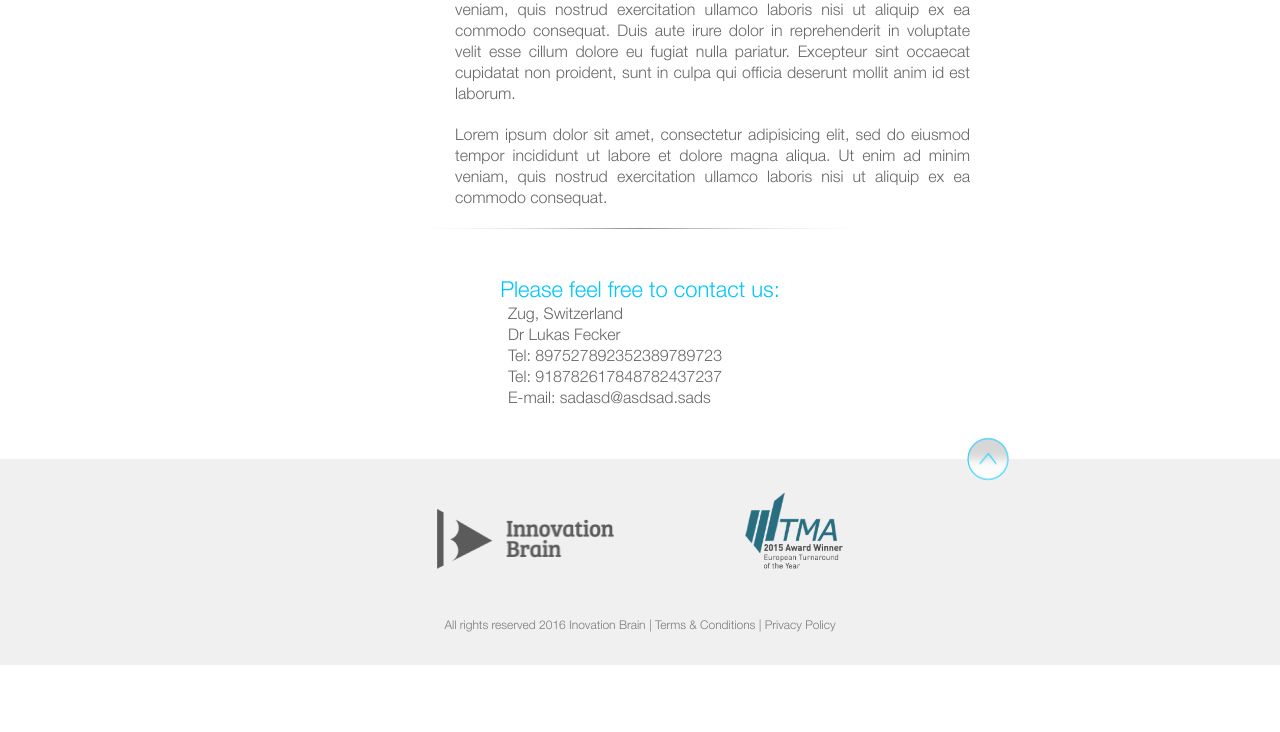
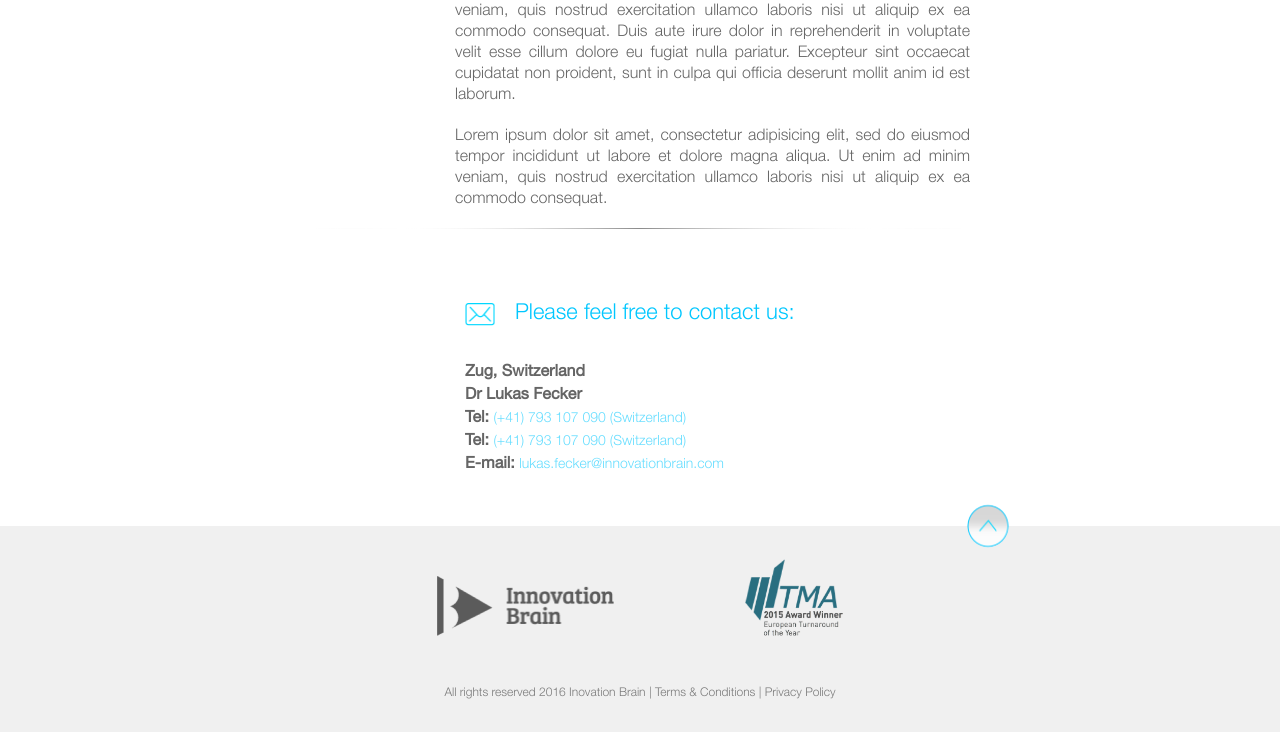
Before and after one commit to markomitranic/innovationBrain, a PHP site: page /production/aboutus.html in a window 1280 px wide, after a click on "People". Shown: the part 460-1192 px from the top of the page. Before the commit the page ends 1125 px from the top, so only its background shows below. Run offline with PHP 8.4, Linux system fonts and the light colour scheme; style sheets or scripts are compiled from the project's sources.

Commit message:
contact done

```diff
--- a/assets/less/icons.less
+++ b/assets/less/icons.less
@@ -1,3 +1,10 @@
+span.icon {
+	display: inline-block;
+    vertical-align: text-bottom;
+    margin-right: 13px;
+    margin-bottom: -2px;
+}
+
 .icon {
 	width: 56px;
 	height: 56px;
--- a/assets/less/sections.less
+++ b/assets/less/sections.less
@@ -88,22 +88,31 @@
 			}
 		}
 		.contact-group {
-			font-weight: 500;
-			color: #4A4A4A;
-			line-height: 22px;
-			display: block;
+			font-style: normal;
+			width: 350px;
+			margin: 0 auto;
+			text-align: left;
+
+			header {
+			    margin-bottom: 35px;
+			    .icon {
+			    	background-position: -242px -37px;
+			    	margin-right: 20px;
+			    }
+			}
 
 			p {
-				margin: 0;
-				margin-left: 30%;
-				text-align: left;
-			}
+				font-weight: 700;
+			    font-family: HelveticaNeue;
+			    font-size: 16px;
+			    margin: 0 0 2px 0;
 
-			header {
-				h3 {
-					padding: 0;
-					margin: 0;
-				}
+			    span a {
+			    	color: #00C7FF;
+		    	    font-weight: 100;
+				    font-size: 14px;
+				    font-family: HelveticaNeue-Light;
+			    }
 			}
 		}
 
--- a/production/aboutus.html
+++ b/production/aboutus.html
@@ -137,16 +137,34 @@
 
 			<img src="img/au-line.png" class="content-spacer-line" alt="spacer">
 
-			<section class="block contact-group">
+			<address class="block contact-group" itemscope itemtype="http://schema.org/Person">
 				<header>
 					<h3><span class="icon icon-mail"></span>Please feel free to contact us:</h3>
 				</header>
-				<p>Zug, Switzerland</p>
-				<p>Dr Lukas Fecker</p>
-				<p>Tel: 897527892352389789723</p>
-				<p>Tel: 918782617848782437237</p>
-				<p>E-mail: sadasd@asdsad.sads</p>
-			</section>
+				<p itemprop="workLocation">Zug, Switzerland</p>
+				<p itemprop="name">Dr Lukas Fecker</p>
+				<p>Tel:
+					<span itemprop="telephone">
+						<a href="tel:+41793107090">
+						(+41) 793 107 090 (Switzerland)
+						</a>
+					</span>
+				</p>
+				<p>Tel:
+					<span itemprop="telephone">
+						<a href="tel:+41793107090">
+						(+41) 793 107 090 (Switzerland)
+						</a>
+					</span>
+				</p>
+				<p>E-mail:
+					<span itemprop="email">
+						<a href="mailto:lukas.fecker@innovationbrain.com">
+						lukas.fecker@innovationbrain.com
+						</a>
+					</span>
+				</p>
+			</address>
 		</section>
 	</article>
 
```
